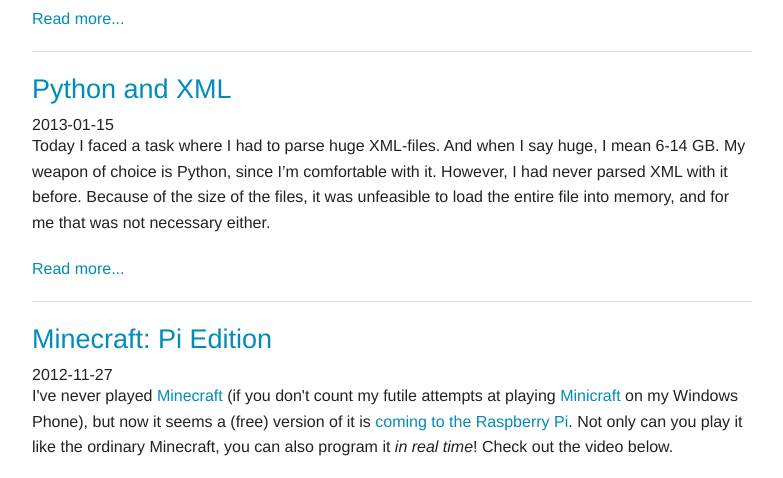
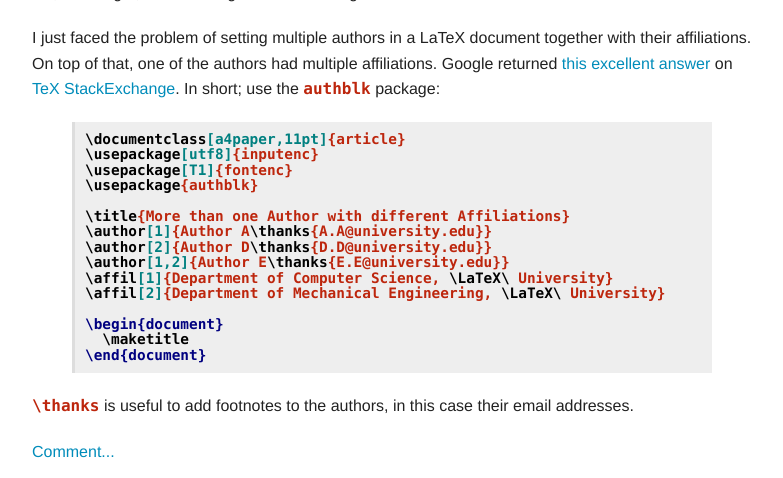
Before and after one commit to maehler/maehler.github.io, a Jekyll site: the page built from index.html, in a window 1280 px wide and 1400 px high, scrolled down 1654 px. Shown: the top 478 px of the window, without its empty margins (123-906 px from the left). Built offline with Jekyll 4.4.1, drawn with Linux system fonts in a browser that asks for light colours; the list of posts is cut into pages by our own code; some of the changed text lies outside the part shown.

Commit message:
removed excerpts

```diff
--- a/_config.yml
+++ b/_config.yml
@@ -4,4 +4,4 @@ markdown: kramdown
 permalink: /:year/:month/:day/:title/
 paginate: 10
 paginate_path: /page:num
-excerpt_separator: "\n\n\n"
+excerpt_separator: ""
--- a/index.html
+++ b/index.html
@@ -7,8 +7,8 @@ title: maehler
 	<article>
 		<h3><a href="{{ site.prefix }}{{ post.url }}">{{ post.title }}</a></h3>
 		<time>{{ post.date | date: '%F' }}</time>
-		{{ post.excerpt }}
-		<p><a href="{{ site.prefix }}{{ post.url }}">Read more...</a></p>
+		{{ post.content }}
+		<p><a href="{{ site.prefix }}{{ post.url }}">Comment...</a></p>
 		{% for tag in post.tags offset: 0 %}
 			<!-- <span class="tag">{{ tag }}</span> -->
 		{% endfor %}
```
